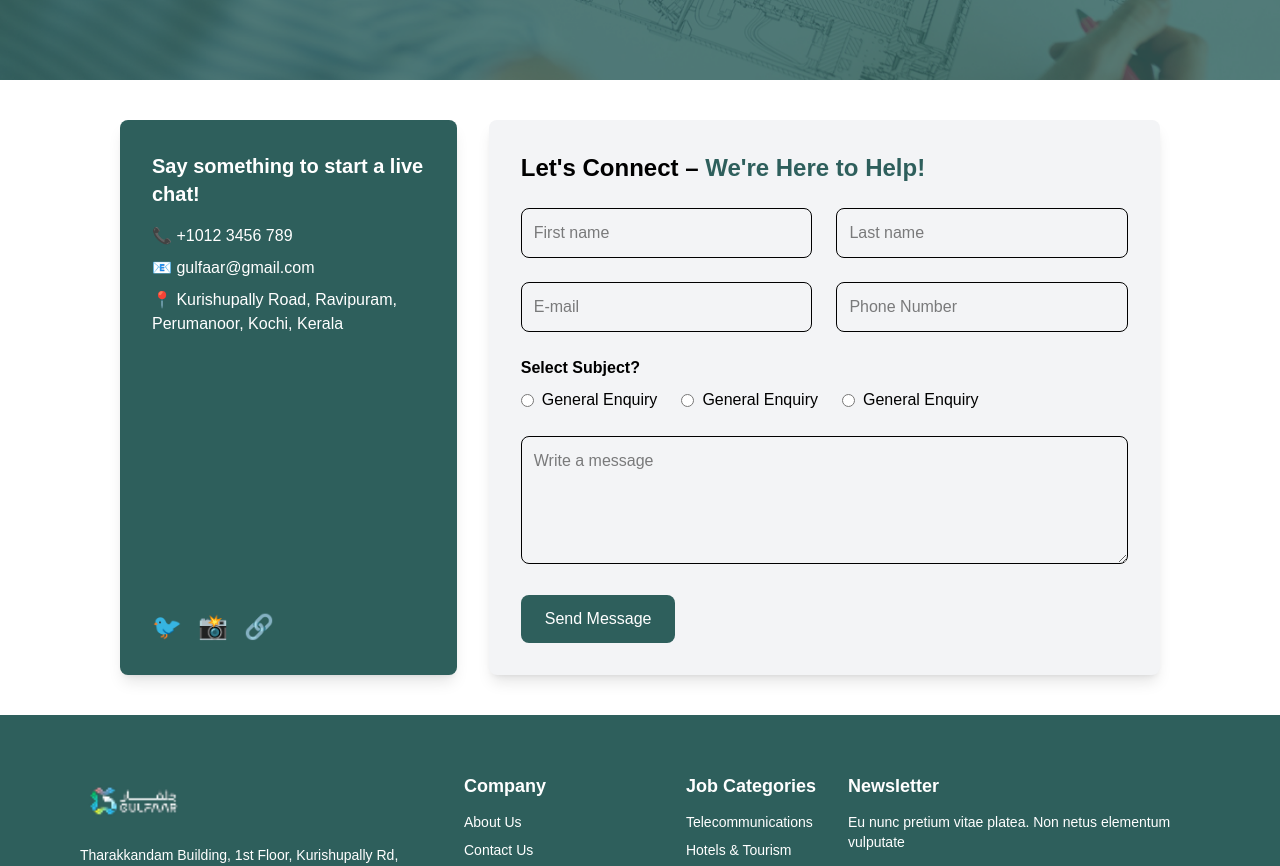
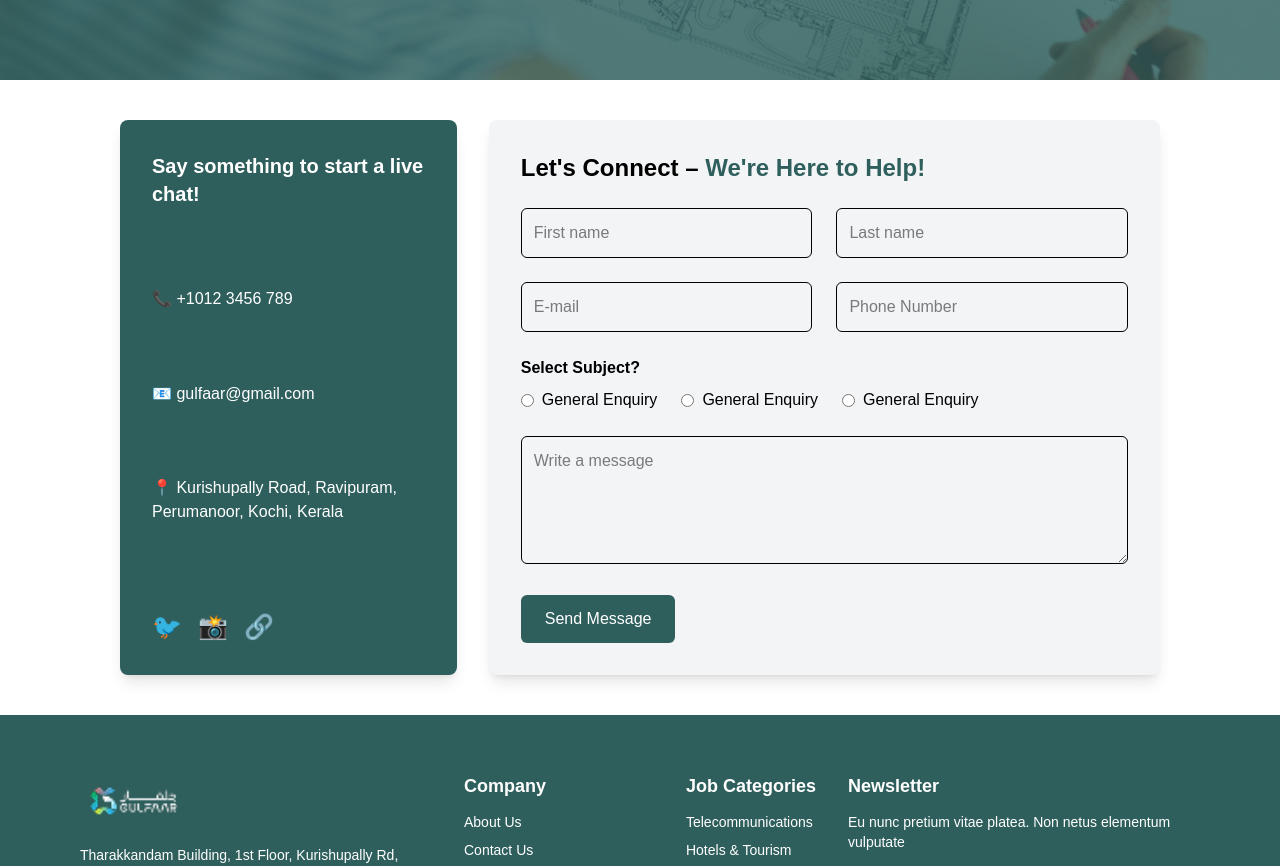
Before and after one commit to Gulfaar/Jobportal-frontend, a Next.js app: page /Contacts in a window 1280 px wide. Shown: the part 420-1286 px from the top of the page. Built offline with nearby package versions, Linux system fonts and the light colour scheme.

Commit message:
Complete Contact Us

```diff
--- a/app/Components/Contact Us/FormContact.tsx
+++ b/app/Components/Contact Us/FormContact.tsx
@@ -1,14 +1,12 @@
 const FormContact = () => {
     return (
-        <section className="flex flex-col md:flex-row items-stretch justify-center p-10 bg-white gap-8 ">
+        <section className="flex flex-col md:flex-row items-stretch justify-center p-10 bg-white gap-8">
           {/* Contact Info Section */}
-          <div className="w-full md:w-1/3 bg-[#2E5F5C] bg-opacity-80 text-white p-8 rounded-lg shadow-lg flex flex-col justify-between">
-            <div>
-              <h2 className="text-xl font-bold mb-4">Say something to start a live chat!</h2>
-              <p className="flex items-center gap-2 mb-2">📞 +1012 3456 789</p>
-              <p className="flex items-center gap-2 mb-2">📧 gulfaar@gmail.com</p>
-              <p className="flex items-center gap-2">📍 Kurishupally Road, Ravipuram, Perumanoor, Kochi, Kerala</p>
-            </div>
+          <div className="w-full md:w-1/3 bg-[#2E5F5C] text-white p-8 shadow-lg flex flex-col justify-between relative rounded-lg">
+            <h2 className="text-xl font-bold mb-4">Say something to start a live chat!</h2>
+            <p className="flex items-center gap-2 mb-2">📞 +1012 3456 789</p>
+            <p className="flex items-center gap-2 mb-2">📧 gulfaar@gmail.com</p>
+            <p className="flex items-center gap-2">📍 Kurishupally Road, Ravipuram, Perumanoor, Kochi, Kerala</p>
             <div className="flex space-x-4 mt-6 text-2xl">
               <span className="cursor-pointer">🐦</span>
               <span className="cursor-pointer">📸</span>
@@ -17,16 +15,15 @@ const FormContact = () => {
           </div>
 
           {/* Contact Form */}
-          <div className="w-full md:w-2/3 bg-gray-100 p-8 rounded-lg shadow-lg">
+          <div className="w-full md:w-2/3 bg-gray-100 p-8 shadow-lg rounded-lg">
             <h2 className="text-2xl font-bold text-center md:text-left mb-6">Let's Connect – <span className="text-[#2E5F5C]">We're Here to Help!</span></h2>
             <form className="space-y-6">
               <div className="grid grid-cols-1 md:grid-cols-2 gap-6">
-                <input type="text" placeholder="First name" className="border p-3 rounded-lg w-full" />
-                <input type="text" placeholder="Last name" className="border p-3 rounded-lg w-full" />
-                <input type="email" placeholder="E-mail" className="border p-3 rounded-lg w-full" />
-                <input type="text" placeholder="Phone Number" className="border p-3 rounded-lg w-full" />
+                <input type="text" placeholder="First name" className="border p-3 w-full rounded-md" />
+                <input type="text" placeholder="Last name" className="border p-3 w-full rounded-md" />
+                <input type="email" placeholder="E-mail" className="border p-3 w-full rounded-md" />
+                <input type="text" placeholder="Phone Number" className="border p-3 w-full rounded-md" />
               </div>
-
               <div>
                 <p className="mb-2 font-semibold">Select Subject?</p>
                 <div className="flex space-x-6">
@@ -41,10 +38,8 @@ const FormContact = () => {
                   </label>
                 </div>
               </div>
-
-              <textarea placeholder="Write a message" className="border p-3 rounded-lg w-full h-32"></textarea>
-
-              <button className="bg-[#2E5F5C] text-white px-6 py-3 rounded-lg hover:bg-opacity-80 transition">Send Message</button>
+              <textarea placeholder="Write a message" className="border p-3 w-full h-32 rounded-md"></textarea>
+              <button className="bg-[#2E5F5C] text-white px-6 py-3 hover:bg-opacity-80 transition rounded-md">Send Message</button>
             </form>
           </div>
         </section>
```
